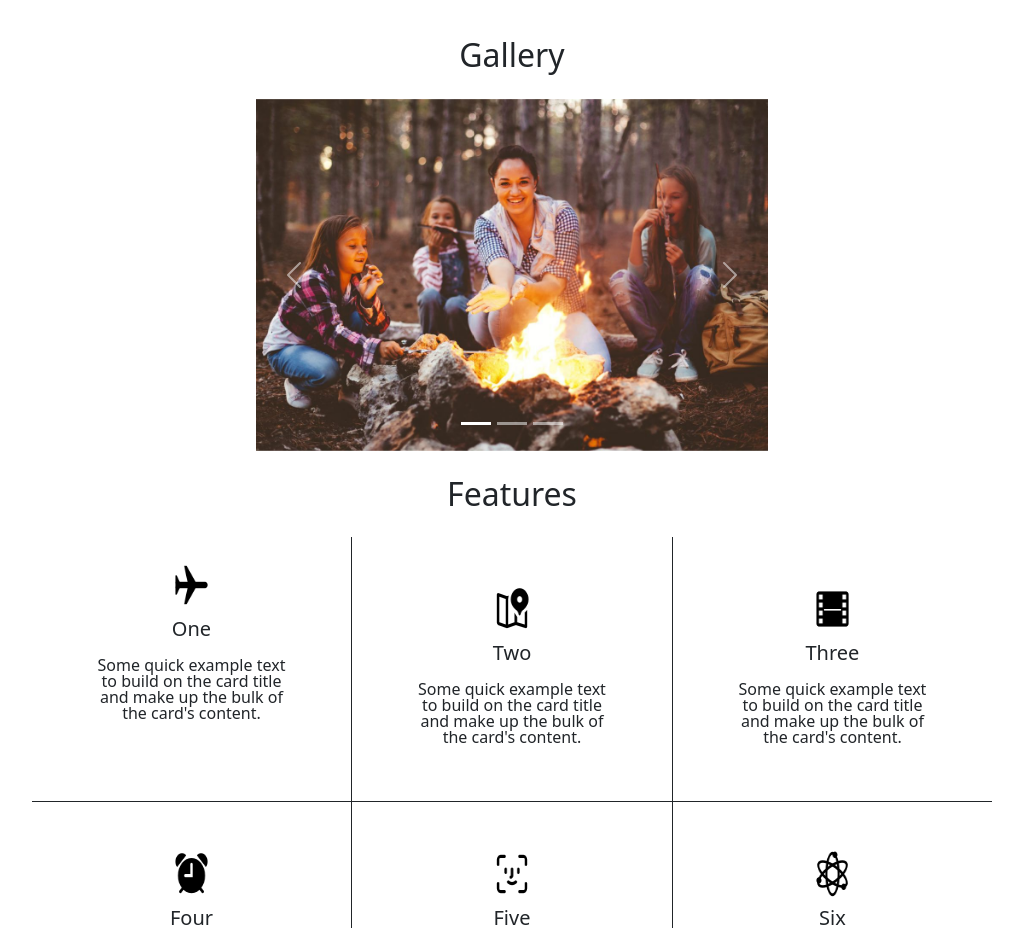
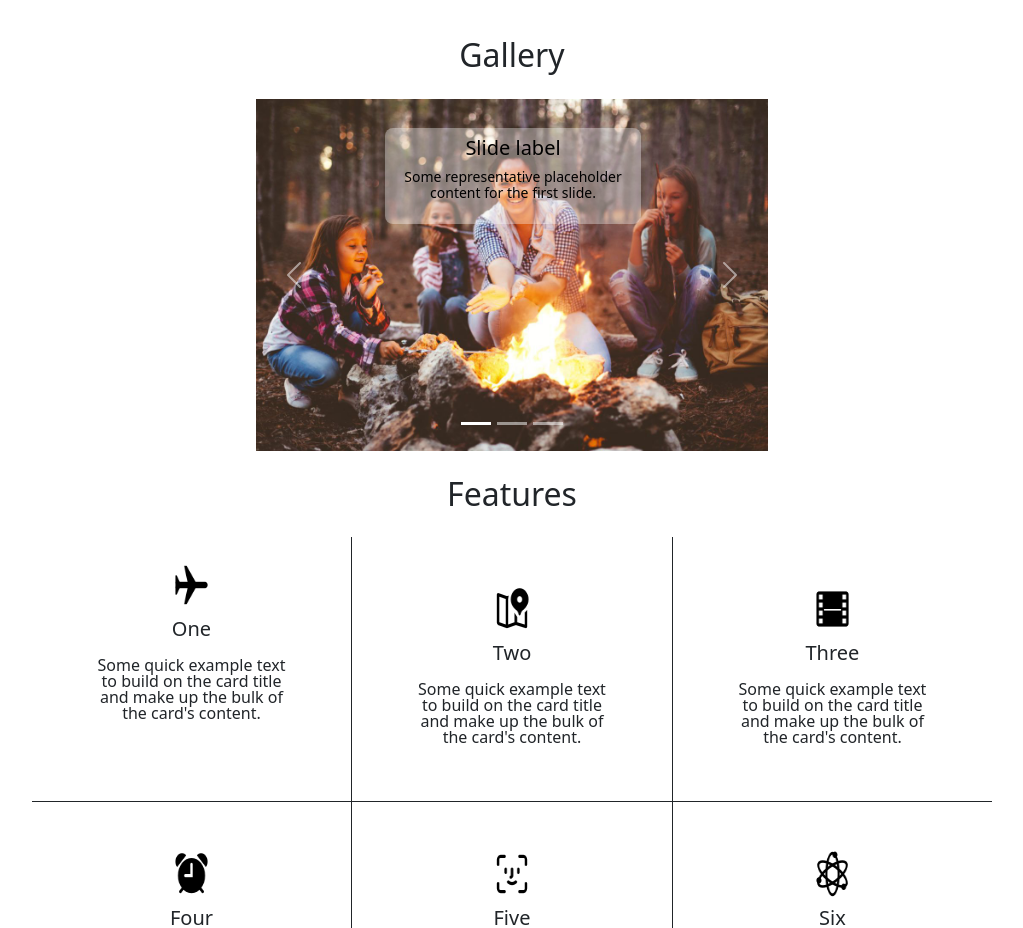
Before and after one commit to ElenZman/CampPage, a plain HTML site: page index.html in a window 1280 px wide. Shown: the part 860-1788 px from the top of the page, without its empty margins (128-1151 px from the left). Drawn offline with nearby package versions, Linux system fonts and the light colour scheme.

Commit message:
fix: carousel image captio hidden

```diff
--- a/index.html
+++ b/index.html
@@ -119,17 +119,29 @@
                 <button type="button" data-bs-target="#carousel" data-bs-slide-to="1"
                     aria-label="Slide 2"></button>
                 <button type="button" data-bs-target="#carousel" data-bs-slide-to="2"
-                    aria-label="Slide 3"></button>
+                   aria-label="Slide 3"></button>
             </div>
             <div class="carousel-inner">
                 <div class="carousel-item active">
                     <img src="images/camping1.jpg" alt="cooking over the campfire" class="d-block carousel-img">
+                    <div class="carousel-caption d-none d-md-block caption-template">
+                        <h5>Slide label</h5>
+                        <p><small>Some representative placeholder content for the first slide.</small></p>
+                      </div>
                </div>
                 <div class="carousel-item">
                     <img src="images/camping2.jpg" alt="fishing" class="d-block carousel-img">
+                    <div class="carousel-caption d-none d-md-block caption-template">
+                        <h5>First slide label</h5>
+                        <p><small>Some representative placeholder content for the first slide.</small></p>
+                      </div>
                 </div>
-                <div class="carousel-item">
+                <div class="carousel-item" >
                     <img src="images/camping3.jpg" alt="evening gether-together around the campfire" class="d-block carousel-img">
+                    <div class="carousel-caption d-none d-md-block caption-template">
+                        <h5>Slide label</h5>
+                        <p><small>Some representative placeholder content for the first slide.</small></p>
+                      </div>
                 </div>
             </div>
             <button class="carousel-control-prev" type="button" data-bs-target="#carousel"
--- a/style.css
+++ b/style.css
@@ -46,6 +46,27 @@ footer{
   width: 100%;
   height: 22em;
 
+}
+
+.caption-template{
+
+    display: flex;
+    width: 50%;
+        margin: 2em auto;
+        padding: .5em;
+        min-height: 5em;
+        max-height: 8em;
+
+       position: relative;
+       top: -355px;
+       left: 1px;
+       color: black;
+        background-color: rgba(255,255,255, .35);
+        border-radius: .5em;
+
+      }
+ .carousel-item img:hover + .caption-template{
+   transform: scale(0);
 }
 
 .features-img {
```
